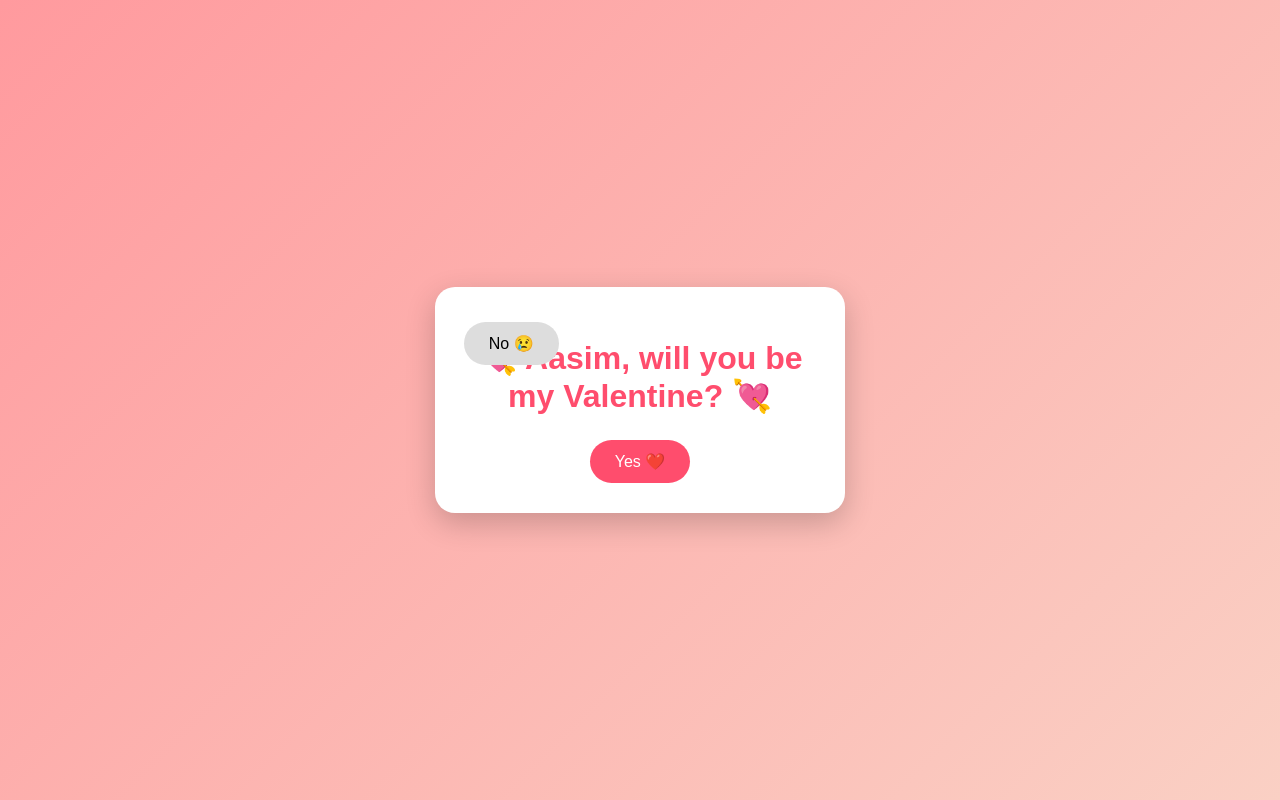
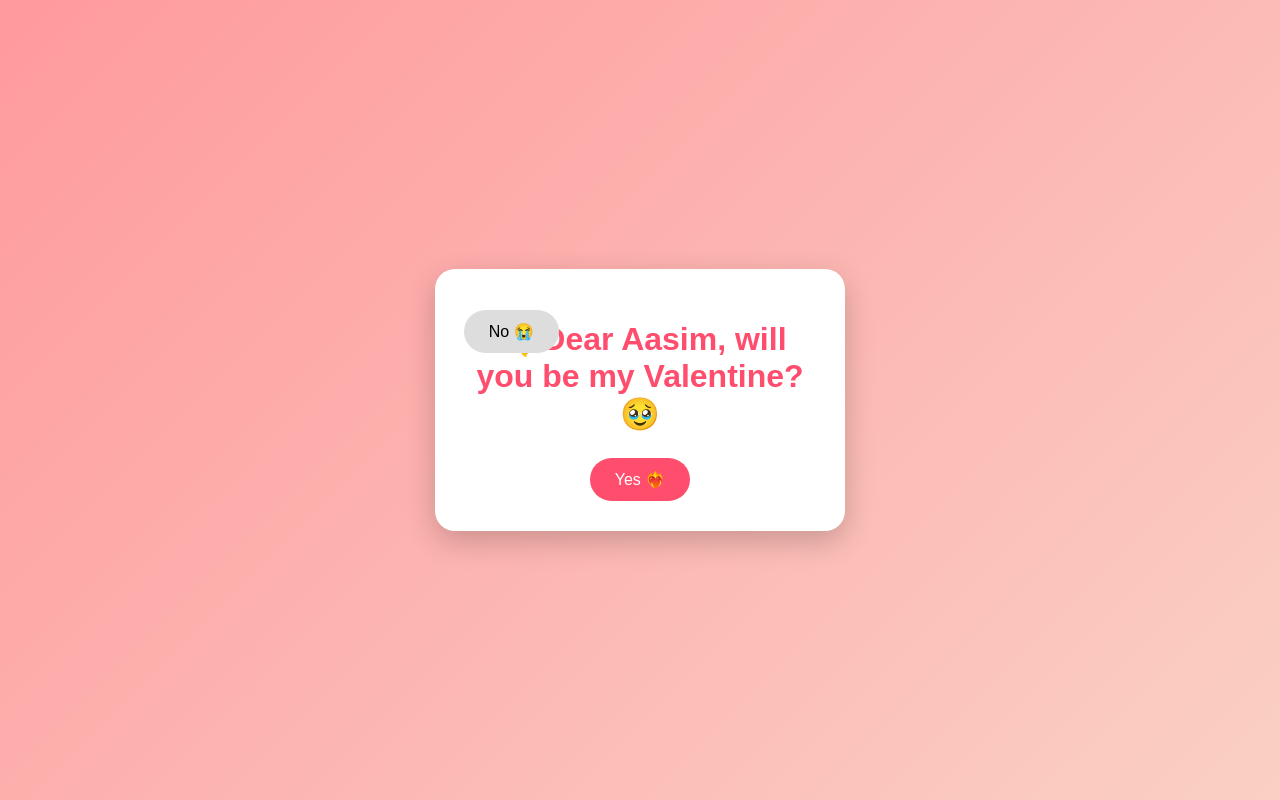
Before and after one commit to amtulsaboor/OpenMeDarling, a plain HTML site: page index.html in a window 1280 px wide. Drawn offline with Linux system fonts and the light colour scheme.

Commit message:
Update index.html

```diff
--- a/index.html
+++ b/index.html
@@ -51,9 +51,9 @@ top: 120px;
 </head>
 <body>
 <div class="card">
-<h1>💘 Aasim, will you be my Valentine? 💘</h1>
-<button class="yes" onclick="yesClick()">Yes ❤️</button>
-<button class="no" id="noBtn">No 😢</button>
+<h1>💘 Dear Aasim, will you be my Valentine? 🥹</h1>
+<button class="yes" onclick="yesClick()">Yes ❤️‍🔥</button>
+<button class="no" id="noBtn">No 😭</button>
 </div>
 <script>
 const noBtn = document.getElementById("noBtn");
@@ -81,7 +81,7 @@ color:white;
 text-align:center;
 padding:20px;
 ">
-<h1>💖 Yayyy Aasim! I knew it 😍💖</h1>
+<h1>💖 Yayyy Darling! I knew it 💋💖</h1>
 <img
 src="https://media2.giphy.com/media/v1.Y2lkPTZjMDliOTUyMWcyYnV5M20zOGpmdjc5Y2c1czUxenpha3NsNno2b2UxNDFjM3E5ciZlcD12MV9pbnRlcm5hbF9naWZfYnlfaWQmY3Q9Zw/5ubHiAtBlv9lSlhVld/giphy.gif"
 alt="Dancing girl"
```
